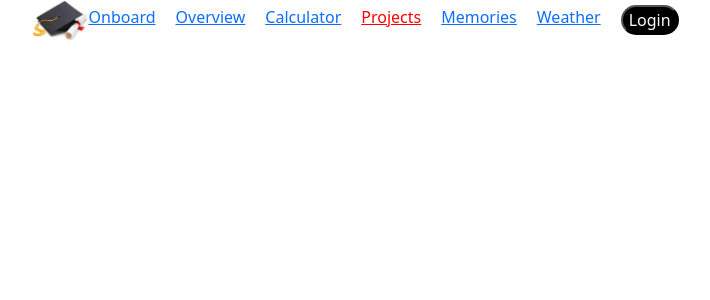
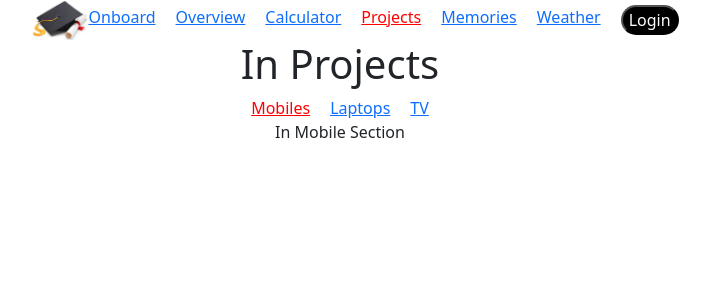
Before and after one commit to Murthy2022/murthyportfolio, a React (Create React App) app: page /projects/mobiles in a window 1280 px wide. Shown: the top 300 px of the page, without its empty margins (300-1010 px from the left). Built offline with nearby package versions, Linux system fonts and the light colour scheme.

Commit message:
Added Links in Project Page

```diff
--- a/src/App.js
+++ b/src/App.js
@@ -2,7 +2,7 @@ import logo from './logo.svg';
 import './App.css';
 import Overview from './Components/Overview.js';
 import Calculator from './Components/Calculator';
-import { BrowserRouter , Routes , Route } from 'react-router-dom';
+import { Routes , Route } from 'react-router-dom';
 import Navigation from './Components/Navigation';
 import Memories from './Components/Memories.js';
 import Onboard from './Components/Onboard.js';
@@ -12,6 +12,10 @@ import { useState } from 'react';
 import { DataContext } from './Components/Contexts.js';
 import Home from './Components/Home.js'
 import Weather from './Components/Weather.js';
+import Mobiles from './Components/Mobiles.js';
+import Laptops from './Components/Laptops.js';
+import TV from './Components/TV.js';
+
 
 function App() {
 
@@ -25,12 +29,16 @@ function App() {
       <Navigation />
       <Routes>
         <Route path='/' element={<Home />} />
-        <Route path='overview' element={<Overview />} />
-        <Route path='calculator' element={<Calculator />} />
-        <Route path='onboard' element={<Onboard />} />
-        <Route path='projects' element={<Projects />}/>
-        <Route path='memories' element={<Memories/>}/>
-        <Route path='weather' element={<Weather />}/>
+        <Route path='/overview' element={<Overview />} />
+        <Route path='/calculator' element={<Calculator />} />
+        <Route path='/onboard' element={<Onboard />} />
+        <Route path='/projects' element={<Projects />}>
+          <Route path='mobiles' element={<Mobiles />}/>
+          <Route path='laptops' element={<Laptops />}/>
+          <Route path='tvs' element={<TV />}/>
+        </Route>
+        <Route path='/memories' element={<Memories />}/>
+        <Route path='/weather' element={<Weather />}/>
       </Routes>
       </DataContext.Provider>
     </div>
--- /dev/null
+++ b/src/Components/CartNavigation.js
@@ -0,0 +1,12 @@
+import React from 'react'
+import { NavLink } from 'react-router-dom'
+
+export default function CartNavigation() {
+  return (
+    <div className='nav-links'>
+      <NavLink to='mobiles'>Mobiles</NavLink>
+      <NavLink to='laptops'>Laptops</NavLink>
+      <NavLink to='tvs'>TV</NavLink>
+    </div>
+  )
+}
--- /dev/null
+++ b/src/Components/Laptops.js
@@ -0,0 +1,9 @@
+import React from 'react'
+
+export default function Laptops() {
+  return (
+    <div>
+      <p>In LapTop section</p>
+    </div>
+  )
+}
--- /dev/null
+++ b/src/Components/Mobiles.js
@@ -0,0 +1,10 @@
+import React from 'react'
+
+export default function Mobiles() {
+  console.log("In Mobile")
+  return (
+    <div>
+      <p>In Mobile Section</p>
+    </div>
+  )
+}
--- a/src/Components/Navigation.js
+++ b/src/Components/Navigation.js
@@ -33,12 +33,12 @@ const Navigation = () => {
       <nav className='nav-header'>
       <img className="gradImg" src={graduationImg} alt="Unable to fetch" />
       <div className='nav-links'>
-        <NavLink to='onboard'>Onboard</NavLink>
-        <NavLink to='overview'>Overview</NavLink>
-        <NavLink to='calculator'>Calculator</NavLink>
-        <NavLink to='projects'>Projects</NavLink>
-        <NavLink to='memories'>Memories</NavLink>
-        <NavLink to='weather'>Weather</NavLink>
+        <NavLink to='/onboard'>Onboard</NavLink>
+        <NavLink to='/overview'>Overview</NavLink>
+        <NavLink to='/calculator'>Calculator</NavLink>
+        <NavLink to='/projects'>Projects</NavLink>
+        <NavLink to='/memories'>Memories</NavLink>
+        <NavLink to='/weather'>Weather</NavLink>
         <button className='logout-btn' onClick={handleLogout}>{btnText}</button>
         </div>
       </nav>
--- a/src/Components/Projects.js
+++ b/src/Components/Projects.js
@@ -1,9 +1,16 @@
 import React from 'react'
+import { Routes , Route, Outlet } from 'react-router-dom'
+import Mobiles from './Mobiles'
+import CartNavigation from './CartNavigation'
 
 export default function Projects() {
   return (
     <div>
       <h1>In Projects</h1>
+      <nav>
+      <CartNavigation />
+      <Outlet />
+      </nav>
     </div>
   )
 }
--- /dev/null
+++ b/src/Components/TV.js
@@ -0,0 +1,9 @@
+import React from 'react'
+
+export default function TV() {
+  return (
+    <div>
+      <p>In TV Section</p>
+    </div>
+  )
+}
```
